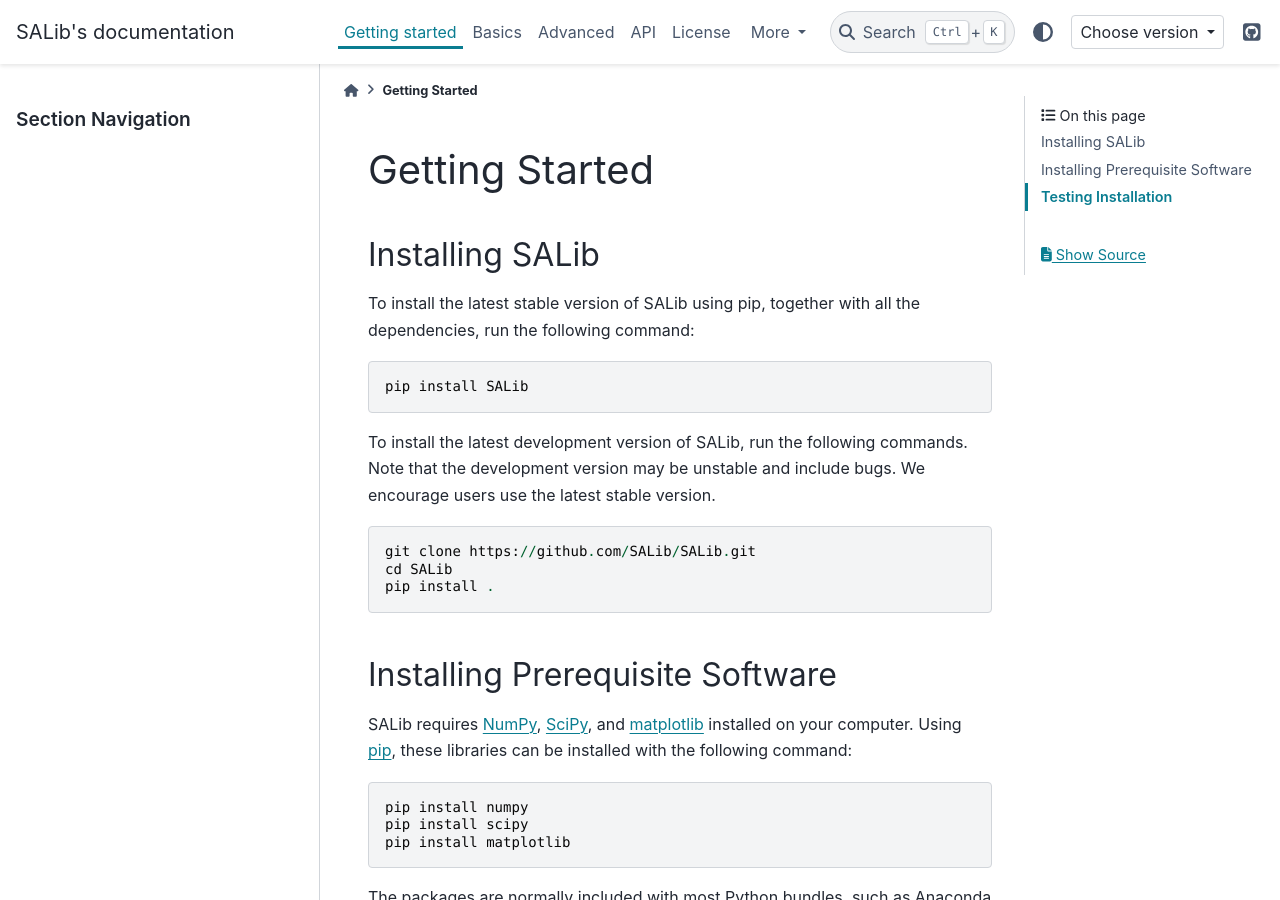
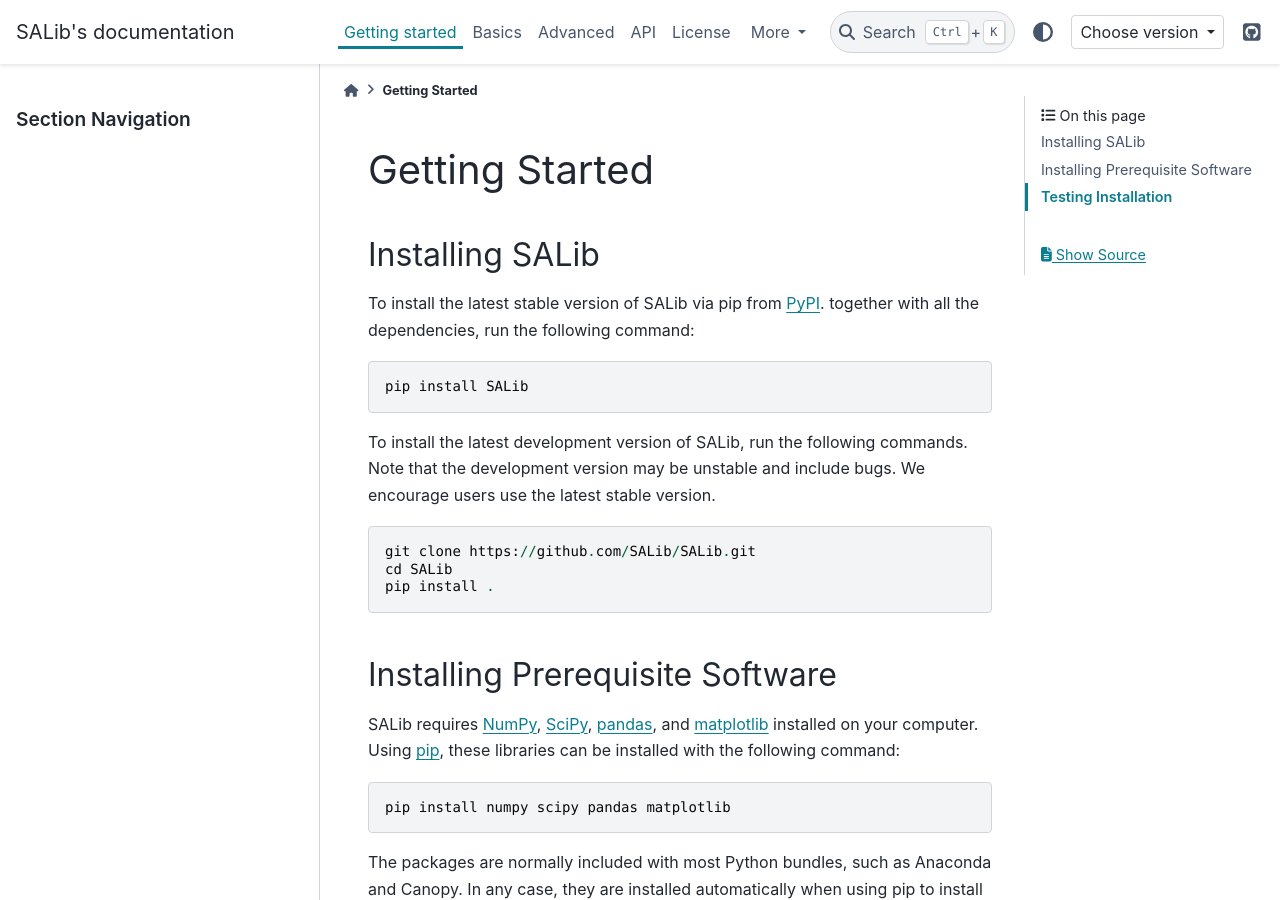
Before and after one commit to SALib/SALib, a Sphinx documentation site: the page built from docs/getting-started.rst, in a window 1280 px wide and 900 px high. Built offline with Sphinx 7.4.7 and the PyData theme 0.15.4, drawn with Linux system fonts in a browser that asks for light colours; pages that are not in the unit, such as notebooks, are missing from menus.

Commit message:
Minor quick start install update.
[skip actions]

```diff
--- a/docs/getting-started.rst
+++ b/docs/getting-started.rst
@@ -6,8 +6,9 @@
 Installing SALib
 ----------------
 
-To install the latest stable version of SALib using pip, together with all the
-dependencies, run the following command:
+To install the latest stable version of SALib
+via pip from `PyPI <https://pypi.org/project/SALib>`__.
+together with all the dependencies, run the following command:
 
 ::
 
@@ -28,15 +29,14 @@
 --------------------------------
 
 SALib requires `NumPy <http://www.numpy.org/>`_, `SciPy <http://www.scipy.org/>`_,
+`pandas <http://https://pandas.pydata.org/>`_,
 and `matplotlib <http://matplotlib.org/>`_ installed on your computer.  Using
 `pip <https://pip.pypa.io/en/stable/installing/>`_, these libraries can be
 installed with the following command:
 
 ::
 
-    pip install numpy
-    pip install scipy
-    pip install matplotlib
+    pip install numpy scipy pandas matplotlib
 
 The packages are normally included with most Python bundles, such as Anaconda and Canopy.
 In any case, they are installed automatically when using pip to install
```
